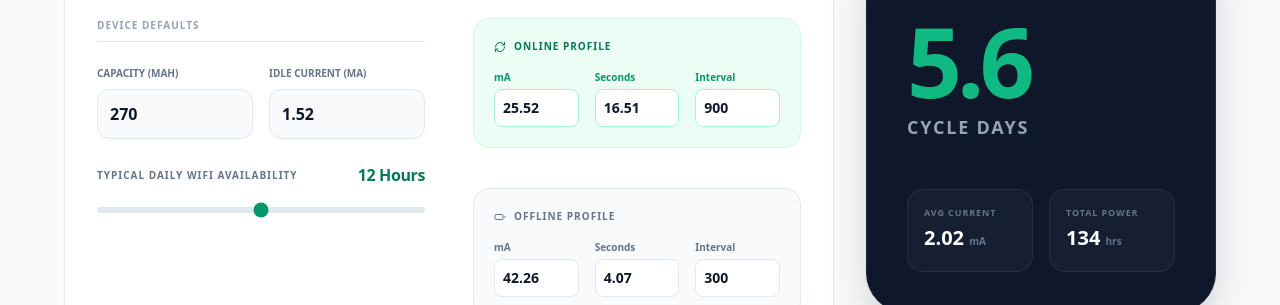
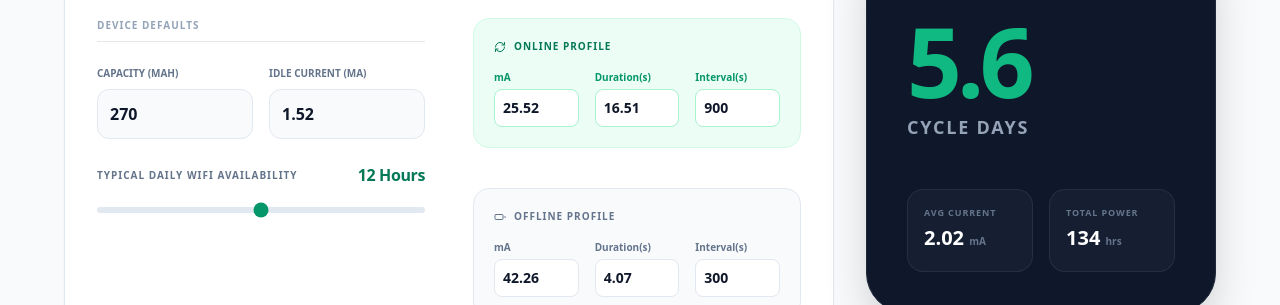
Before and after one commit to pedromarinho94/upload-estimation, a React (Vite) app: page / in a window 1280 px wide. Both pictures are taken after a click on the button "Power Estimate". Shown: the part 237-542 px from the top of the page. Built offline with nearby package versions, Linux system fonts and the light colour scheme.

Commit message:
minor tweaks

```diff
--- a/src/App.jsx
+++ b/src/App.jsx
@@ -389,11 +389,11 @@ export default function App() {
                                                     <input type="number" value={onlineActiveMa} onChange={e => setOnlineActiveMa(Number(e.target.value))} className="w-full bg-white border border-emerald-200 p-2 rounded-lg text-sm font-bold" />
                                                 </div>
                                                 <div>
-                                                    <label className="text-[10px] text-emerald-600 block mb-1 font-bold">Seconds</label>
+                                                    <label className="text-[10px] text-emerald-600 block mb-1 font-bold">Duration(s)</label>
                                                     <input type="number" value={onlineActiveS} onChange={e => setOnlineActiveS(Number(e.target.value))} className="w-full bg-white border border-emerald-200 p-2 rounded-lg text-sm font-bold" />
                                                 </div>
                                                 <div>
-                                                    <label className="text-[10px] text-emerald-600 block mb-1 font-bold">Interval</label>
+                                                    <label className="text-[10px] text-emerald-600 block mb-1 font-bold">Interval(s)</label>
                                                     <input type="number" value={onlineIntervalS} onChange={e => setOnlineIntervalS(Number(e.target.value))} className="w-full bg-white border border-emerald-200 p-2 rounded-lg text-sm font-bold" />
                                                 </div>
                                             </div>
@@ -409,11 +409,11 @@ export default function App() {
                                                     <input type="number" value={offlineActiveMa} onChange={e => setOfflineActiveMa(Number(e.target.value))} className="w-full bg-white border border-slate-200 p-2 rounded-lg text-sm font-bold" />
                                                 </div>
                                                 <div>
-                                                    <label className="text-[10px] text-slate-500 block mb-1 font-bold">Seconds</label>
+                                                    <label className="text-[10px] text-slate-500 block mb-1 font-bold">Duration(s)</label>
                                                     <input type="number" value={offlineActiveS} onChange={e => setOfflineActiveS(Number(e.target.value))} className="w-full bg-white border border-slate-200 p-2 rounded-lg text-sm font-bold" />
                                                 </div>
                                                 <div>
-                                                    <label className="text-[10px] text-slate-500 block mb-1 font-bold">Interval</label>
+                                                    <label className="text-[10px] text-slate-500 block mb-1 font-bold">Interval(s)</label>
                                                     <input type="number" value={offlineIntervalS} onChange={e => setOfflineIntervalS(Number(e.target.value))} className="w-full bg-white border border-slate-200 p-2 rounded-lg text-sm font-bold" />
                                                 </div>
                                             </div>
```
